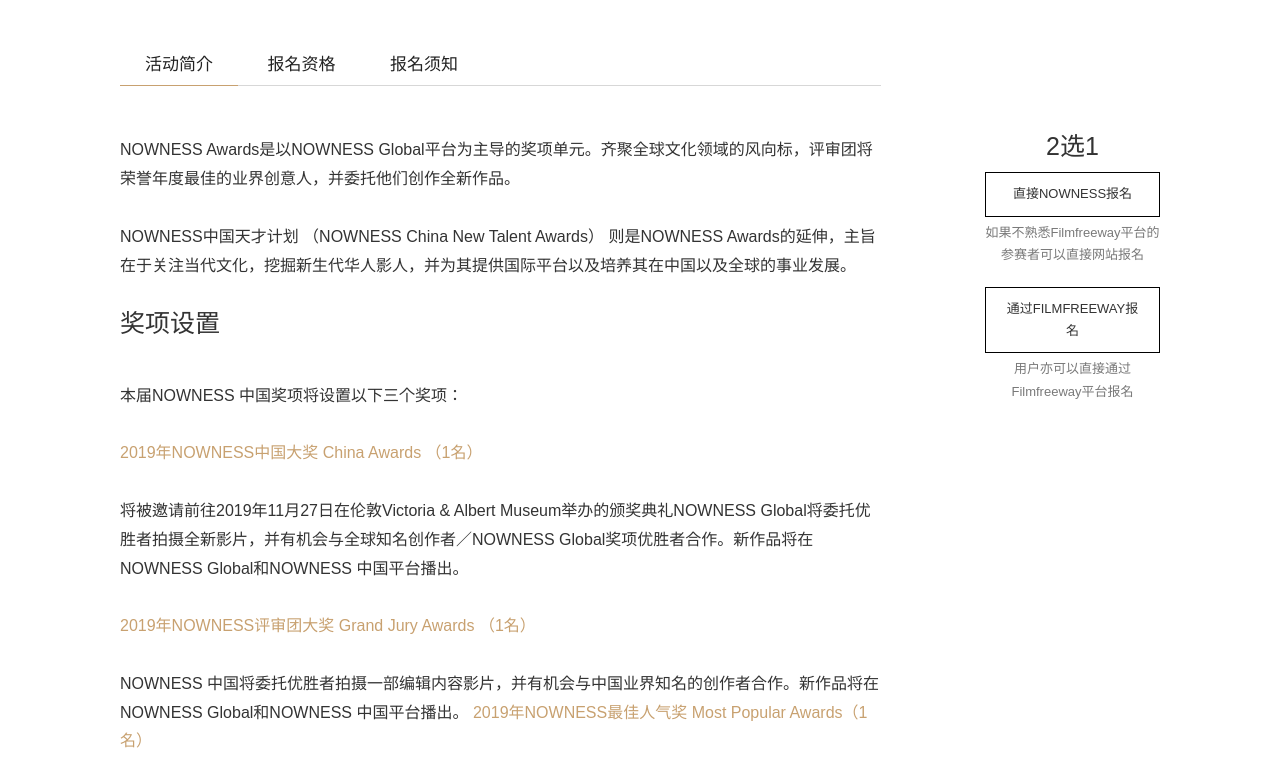
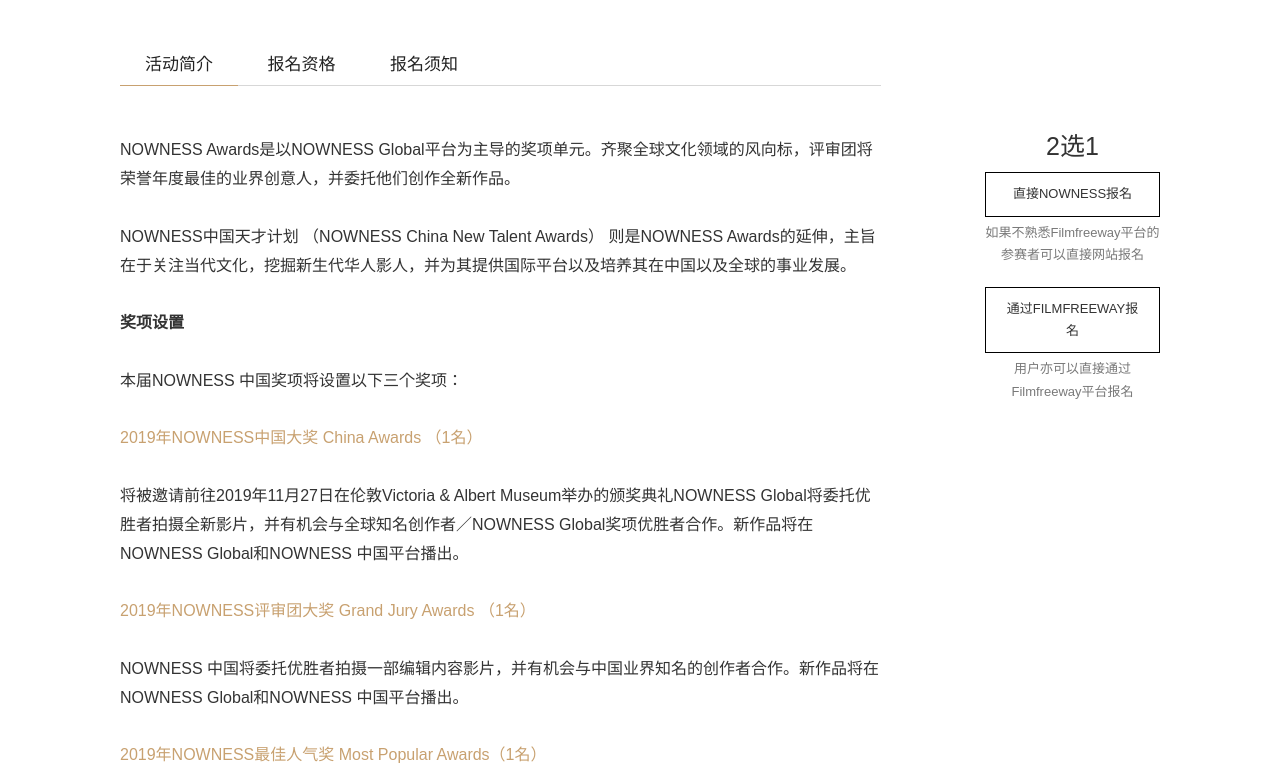
Before and after one commit to Airnauts/nowness-cn-contenst, a plain HTML site: page index.html in a window 1280 px wide. Shown: the part 604-1369 px from the top of the page. Drawn offline with nearby package versions, Linux system fonts and the light colour scheme; a web font is replaced by a local one.

Commit message:
Fixed typography issues

```diff
--- a/index.html
+++ b/index.html
@@ -43,7 +43,7 @@
               NOWNESS Awards是以NOWNESS Global平台为主导的奖项单元。齐聚全球文化领域的风向标，评审团将荣誉年度最佳的业界创意人，并委托他们创作全新作品。<br/><br/>
               NOWNESS中国天才计划 （NOWNESS China New Talent Awards） 则是NOWNESS Awards的延伸，主旨在于关注当代文化，挖掘新生代华人影人，并为其提供国际平台以及培养其在中国以及全球的事业发展。<br/><br/>
 
-              <div class="heading-2">奖项设置</div><br/>
+              <strong>奖项设置</strong><br/><br/>
 
               本届NOWNESS 中国奖项将设置以下三个奖项：<br/><br/>
 
@@ -51,7 +51,7 @@
               将被邀请前往2019年11月27日在伦敦Victoria & Albert Museum举办的颁奖典礼NOWNESS Global将委托优胜者拍摄全新影片，并有机会与全球知名创作者／NOWNESS Global奖项优胜者合作。新作品将在NOWNESS Global和NOWNESS 中国平台播出。<br/><br/>
 
               <em>2019年NOWNESS评审团大奖 Grand Jury Awards （1名）</em><br/><br/>
-              NOWNESS 中国将委托优胜者拍摄一部编辑内容影片，并有机会与中国业界知名的创作者合作。新作品将在NOWNESS Global和NOWNESS 中国平台播出。
+              NOWNESS 中国将委托优胜者拍摄一部编辑内容影片，并有机会与中国业界知名的创作者合作。新作品将在NOWNESS Global和NOWNESS 中国平台播出。<br/><br/>
 
               <em>2019年NOWNESS最佳人气奖 Most Popular Awards（1名）</em><br/><br/>
               NOWNESS 中国将委托优胜者拍摄一部编辑内容影片，并有机会与中国业界知名的创作者合作。新作品将在NOWNESS Global和NOWNESS 中国平台播出。<br/><br/>
@@ -81,7 +81,7 @@
                 <li>有需要时，电影人将提供额外个人资料，制片细节，宣传剧照，字幕文本，海报相关信息。</li>
                 <li>尽管所有影片的印刷品及材料都会被谨慎对待，NOWNESS及活动不对影片的印刷品或其他材料在运输途中及展览途中的损失负任何责任。</li>
                 <li>NOWNESS对以上所有信息，资格以及递交规则，参与条件，参与信息拥有最终解释权。</li>
-                <li>如有任何问题请发送邮件至 <a href="nowness.admin@modernmedia.com.cn">nowness.admin@modernmedia.com.cn</a> 并在邮件题目写上“NOWNESS 中国奖项 ／ NOWNESS China Awards”。</li>
+                <li>如有任何问题请发送邮件至 <a href="nowness.admin@modernmedia.com.cn">nowness.admin@modernmedia.com.cn</a><br/>并在邮件题目写上“NOWNESS 中国奖项 ／ NOWNESS China Awards”。</li>
                 <li>电影人在报名时将视为同意以上所有条款及指南。并将所有报名资料在报名截止日期（2019年10月10号）前完整提供。</li>
               </ol>
 
```
Also changed, not shown: apply.html (+1 -1 lines).
